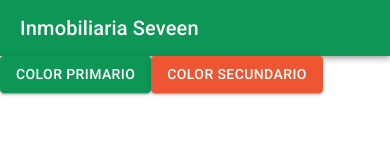
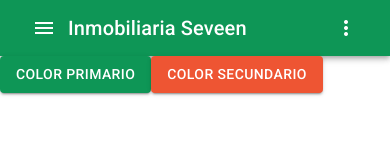
Before and after one commit to StyvenSoft/gestion-inmobiliaria, a React (Create React App) app: page / in a window 390 px wide. Shown: the top 160 px of the page. Built offline with nearby package versions, Linux system fonts and the light colour scheme.

Commit message:
Add buttons in bar session

```diff
--- a/public/index.html
+++ b/public/index.html
@@ -16,6 +16,7 @@
     -->
     <link rel="manifest" href="%PUBLIC_URL%/manifest.json" />
     <link rel="stylesheet" href="https://fonts.googleapis.com/css?family=Roboto:300,400,500,700&display=swap" />
+    <link href="https://fonts.googleapis.com/icon?family=Material+Icons" rel="stylesheet">
     <!--
       Notice the use of %PUBLIC_URL% in the tags above.
       It will be replaced with the URL of the `public` folder during the build.
--- a/src/components/layout/bar/BarSession.js
+++ b/src/components/layout/bar/BarSession.js
@@ -1,5 +1,5 @@
 import React, { Component } from 'react'
-import { Toolbar, Typography, Button } from '@material-ui/core';
+import { Toolbar, Typography, Button, IconButton } from '@material-ui/core';
 import { withStyles } from '@material-ui/styles';
 
 const styles = theme =>({
@@ -8,6 +8,15 @@ const styles = theme =>({
         [theme.breakpoints.up("md")] : {
             display : "flex"
         }
+    },
+    sectionMobile : {
+        display : "flex",
+        [theme.breakpoints.up("md")] : {
+            display : "none"
+        }
+    },
+    grow : {
+        flexGrow : 1
     }
 });
 
@@ -19,9 +28,18 @@ class BarSession extends Component {
         return (
             <div>
                 <Toolbar>
+                <IconButton color="inherit">
+                            <i className="material-icons">menu</i>
+                        </IconButton>
                     <Typography variant="h6">Inmobiliaria Seveen</Typography>
+                    <div className={classes.grow}></div>
                     <div className={classes.sectionDesktop}>
-                        <Button>Login</Button>
+                        <Button color="inherit">Login</Button>
+                    </div>
+                    <div className={classes.sectionMobile}>
+                        <IconButton color="inherit">
+                            <i className="material-icons">more_vert</i>
+                        </IconButton>
                     </div>
                 </Toolbar>
             </div>
```
